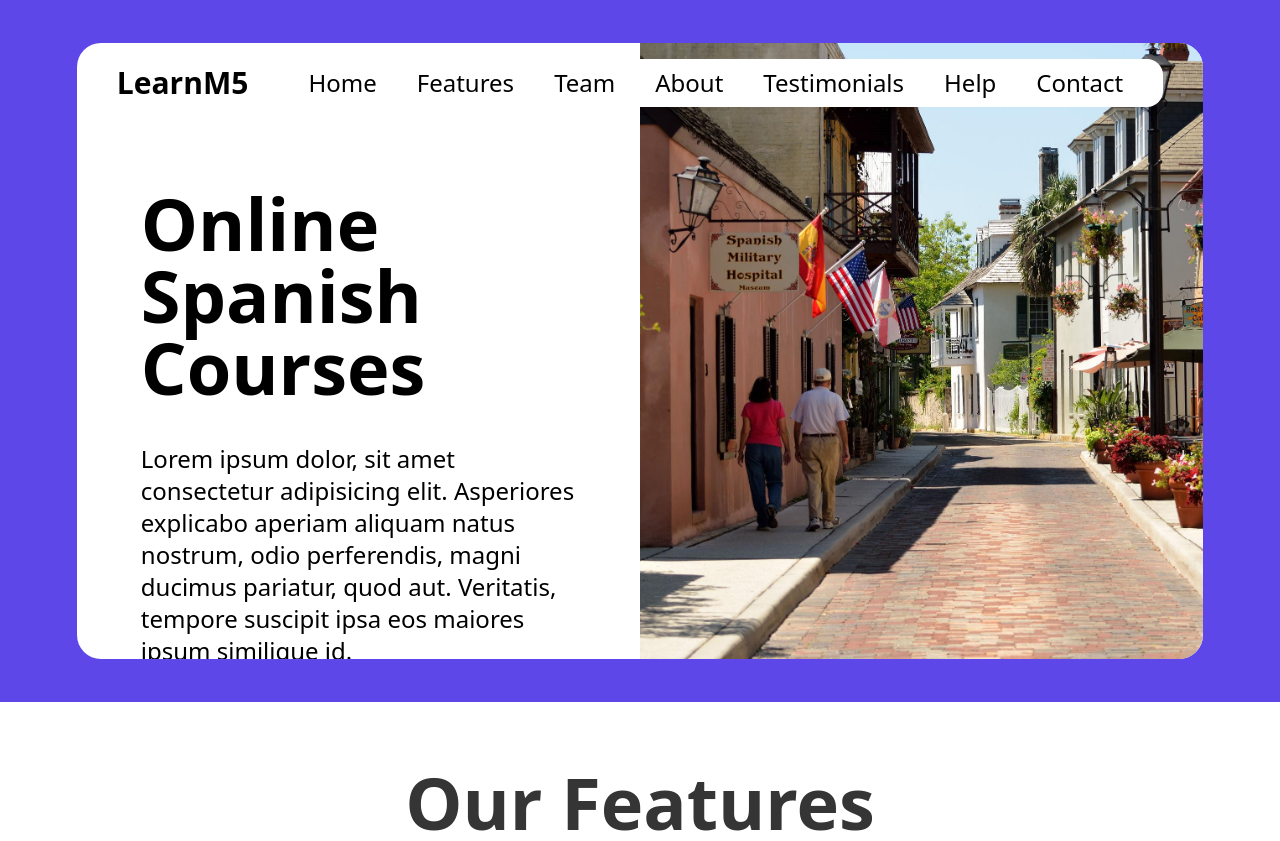
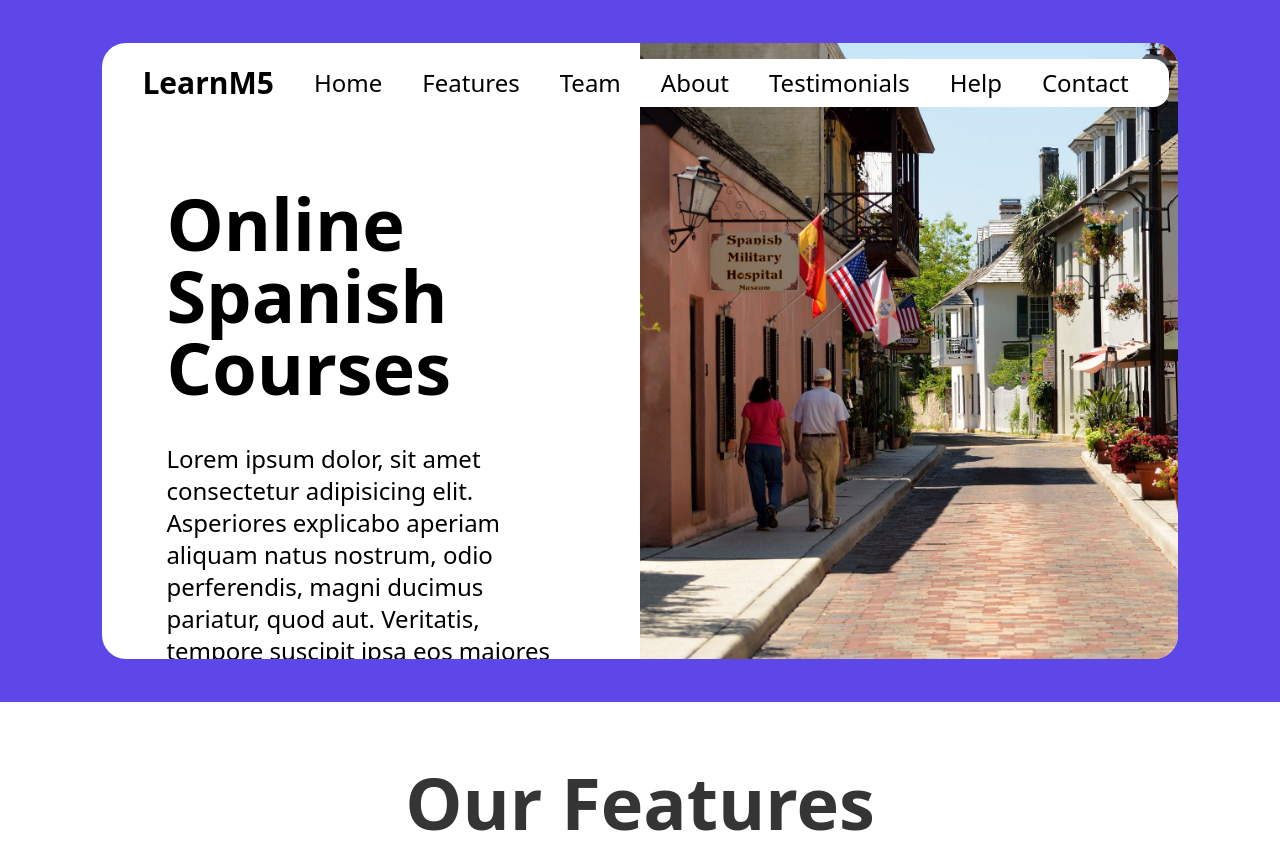
Before and after one commit to ValentinRndn/integration-tailwind, a website: page index.html in a window 1280 px wide. Shown: the top 841 px of the page. Drawn offline with Linux system fonts and the light colour scheme.

Commit message:
[EDIT] Margin header

```diff
--- a/index.html
+++ b/index.html
@@ -33,7 +33,7 @@
 
 
 
-		<div class="white-container bg-white w-[88vw] h-[77vh] rounded-3xl overflow-hidden relative">
+		<div class="white-container bg-white w-[84vw] h-[77vh] rounded-3xl overflow-hidden relative">
 		  <!-- NavBar-->
 		  <div class="header-container flex justify-between items-center mt-4 mx-10 ">
 			<div class="header-logo">
```
Also changed, not shown: output.css.
